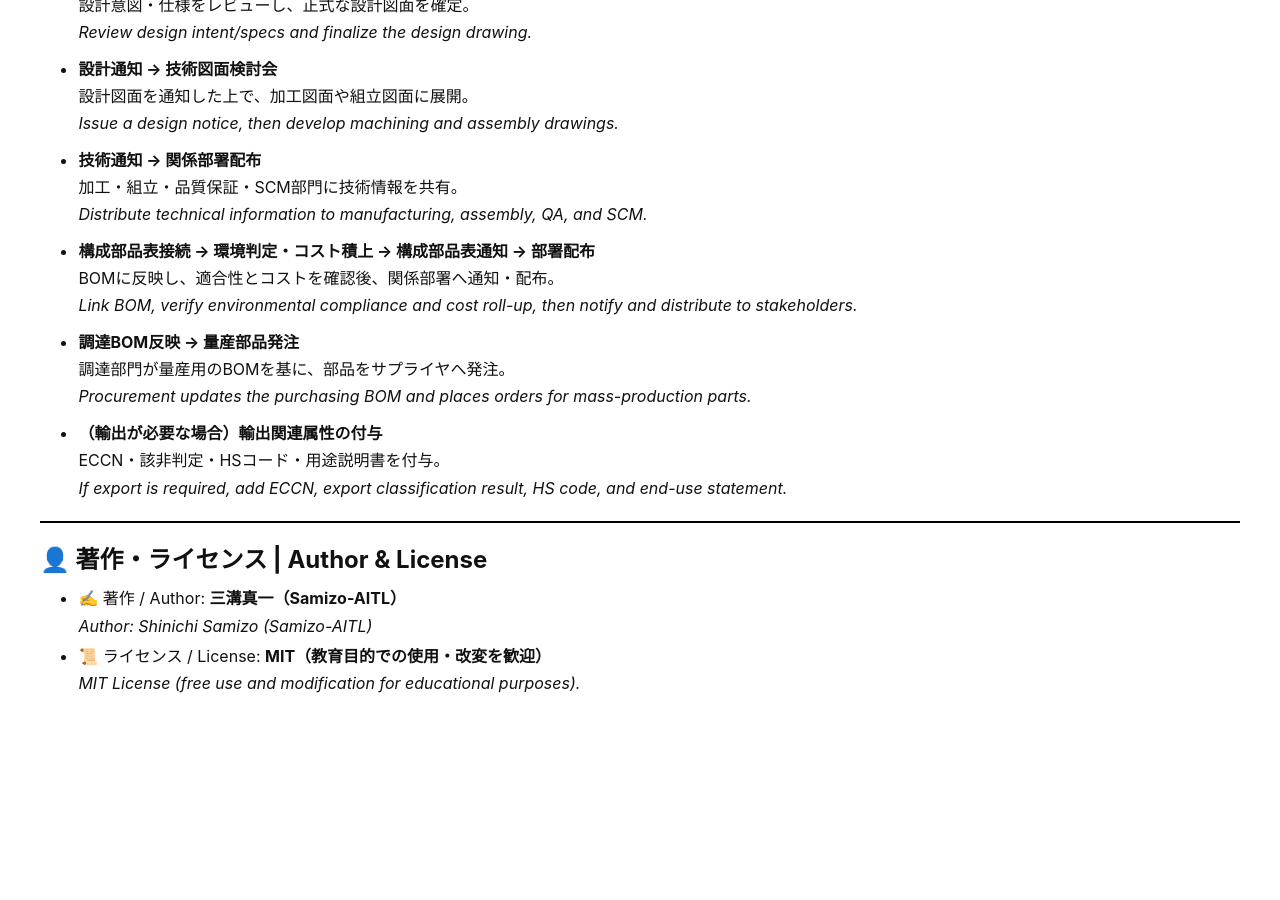
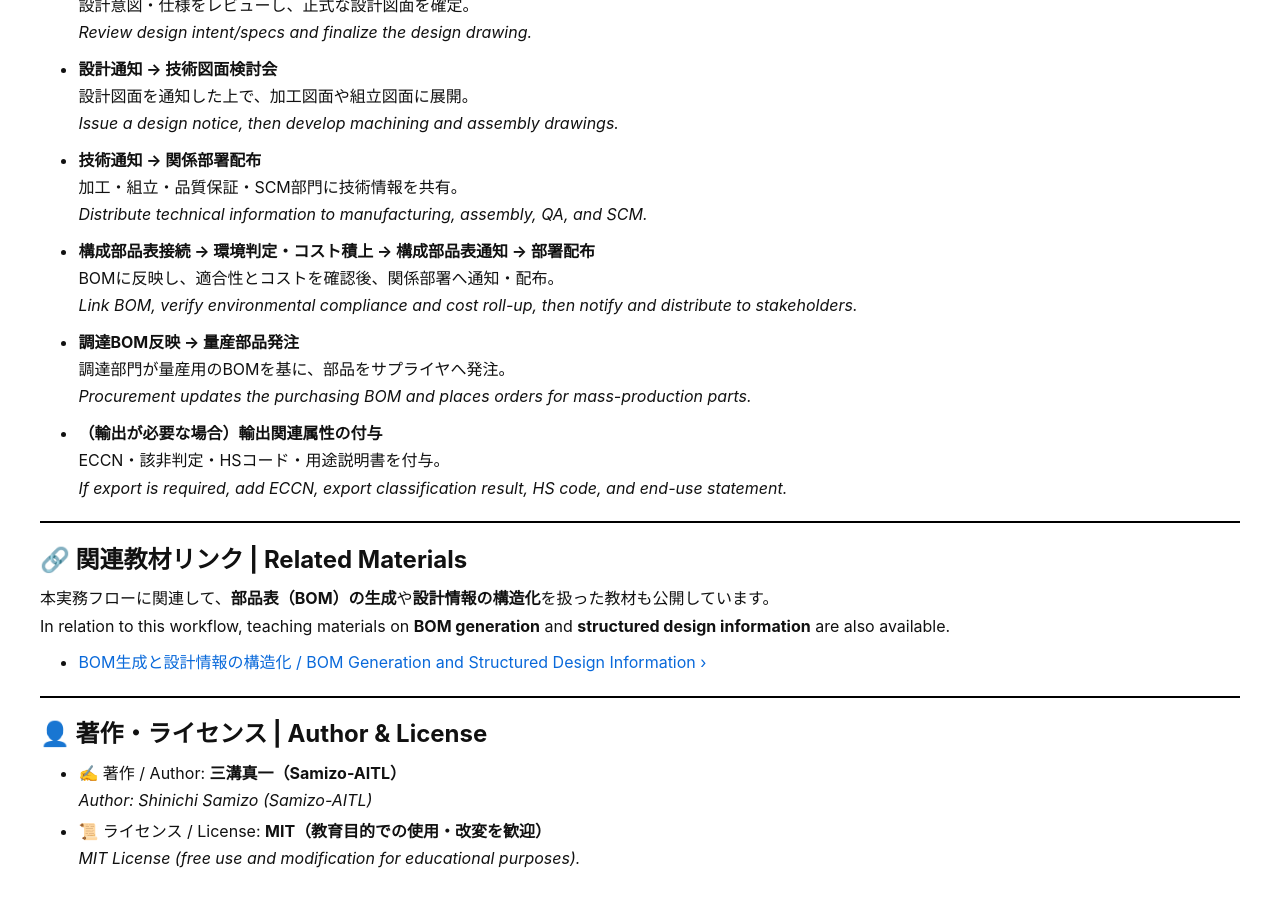
Before and after one commit to Samizo-AITL/EduMecha, a Jekyll site: the page built from 08_production_process/production_process_flow.md, in a window 1280 px wide and 900 px high, scrolled down 2629 px. Built offline with Jekyll 4.4.1, drawn with Linux system fonts in a browser that asks for light colours; before the commit the page ends 3354 px from its top, so only the background shows below that.

Commit message:
Update production_process_flow.md

```diff
--- a/08_production_process/production_process_flow.md
+++ b/08_production_process/production_process_flow.md
@@ -127,6 +127,15 @@ flowchart TD
 
 ---
 
+## 🔗 関連教材リンク | Related Materials
+
+本実務フローに関連して、**部品表（BOM）の生成**や**設計情報の構造化**を扱った教材も公開しています。
+In relation to this workflow, teaching materials on **BOM generation** and **structured design information** are also available.
+
+- [BOM生成と設計情報の構造化 / BOM Generation and Structured Design Information ›](https://samizo-aitl.github.io/EduMecha/08_production_process/06_bom_generation/)
+
+---
+
 ## 👤 著作・ライセンス | Author & License
 - ✍️ 著作 / Author: **三溝真一（Samizo-AITL）**
   *Author: Shinichi Samizo (Samizo-AITL)*
```
